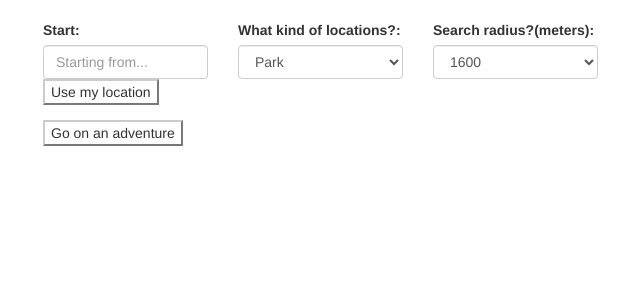
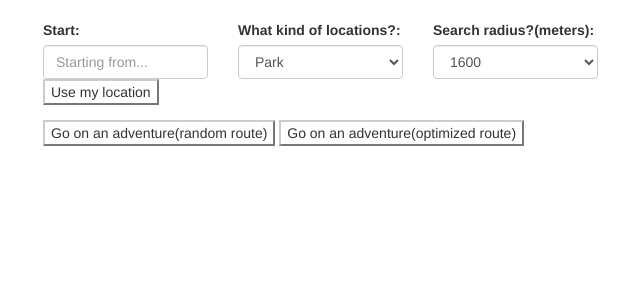
Before and after one commit to anubiskhan/adventure-day, a Django app: page / in a window 1280 px wide. Shown: the part 52-352 px from the top of the page, without its empty margins (27-667 px from the left). Run offline with Django 3.2, Linux system fonts and the light colour scheme; some libraries are stand-ins or nearby versions.

Commit message:
Adds in logic for determing if a user wants an optimized or randomized route. buttons on client side now take an argument determining option type'

```diff
--- a/client_side/templates/adventure_day/home.html
+++ b/client_side/templates/adventure_day/home.html
@@ -32,7 +32,8 @@
     </div>
   </div>
 
-  <input type="button" value="Go on an adventure" onclick="createAdventure()" class="btn-default">
+  <input type="button" value="Go on an adventure(random route)" onclick="createAdventure('randomized')" class="btn-default">
+  <input type="button" value="Go on an adventure(optimized route)" onclick="createAdventure('optimized')" class="btn-default">
 </div>
 <script>getCurrentLocation()</script>
 {% endblock %}
--- a/client_side/views.py
+++ b/client_side/views.py
@@ -28,11 +28,14 @@ def places(request):
     origin = request.META['QUERY_STRING'].split('&')[0].split('=')[1]
     type = request.META['QUERY_STRING'].split('&')[1].split('=')[1].lower()
     radius = request.META['QUERY_STRING'].split('&')[2].split('=')[1]
+    search_type = request.META['QUERY_STRING'].split('&')[3].split('=')[1]
     places = requests.get('https://maps.googleapis.com/maps/api/place/nearbysearch/json?location={origin}&radius={radius}&type={type}&key={key}'.format(origin=origin, radius=radius, type=type, key=GOOGLE_MAPS_PLATFORM_API_KEY))
     places_list = places.json()['results']
     random.shuffle(places_list)
-    ordered_places = get_matrix(places_list[:3], origin)
-    # return HttpResponse(places)
+    if search_type == 'optimized':
+        ordered_places = get_matrix(places_list[:3], origin)
+    else:
+        ordered_places = get_random_order(places_list[:3], origin)
     return HttpResponse(json.dumps(ordered_places))
 
 def get_matrix(array, origin):
@@ -104,3 +107,10 @@ def shortest_route(matrix, lat_long_list):
         index = assignment.Value(routing.NextVar(index))
       route += str(place_lat_long[routing.IndexToNode(index)])
       return route.split(' -> ')
+
+def get_random_order(array, origin):
+    place_1 = '{lat},{lng}'.format(lat=array[0]['geometry']['location']['lat'], lng=array[0]['geometry']['location']['lng'])
+    place_2 = '{lat},{lng}'.format(lat=array[1]['geometry']['location']['lat'], lng=array[1]['geometry']['location']['lng'])
+    place_3 = '{lat},{lng}'.format(lat=array[2]['geometry']['location']['lat'], lng=array[2]['geometry']['location']['lng'])
+    lat_long_list = [origin, place_1, place_2, place_3, origin]
+    return lat_long_list
--- a/static/app.js
+++ b/static/app.js
@@ -1,11 +1,11 @@
-async function createAdventure() {
+async function createAdventure(searchType) {
   let startAddressFormatted = await handleAddressField()
   let addressInformation = await fetch(`latlong/?address=${startAddressFormatted}`)
                           .then(response => {
                             return response.json();
                           })
   let originString = createOrigin(addressInformation.results[0].geometry.location);
-  let placesList = await getPlaces(originString)
+  let placesList = await getPlaces(originString, searchType)
   let completeRoute = await getToWalking(placesList)
 }
 
@@ -13,10 +13,10 @@ function createOrigin(result) {
   return `${result.lat},${result.lng}`;
 }
 
-function getPlaces(origin) {
+function getPlaces(origin, searchType) {
   var locationType = document.getElementById('location-type-selector').value;
   var searchRadius = document.getElementById('radius-selector').value;
-  return fetch(`places/?origin=${origin}&type=${locationType}&radius=${searchRadius}`)
+  return fetch(`places/?origin=${origin}&type=${locationType}&radius=${searchRadius}&search=${searchType}`)
   .then(response => {
     return response.json();
   })
```
Also changed, not shown: client_side/shortest_route_service.py (+7 -0 lines).
